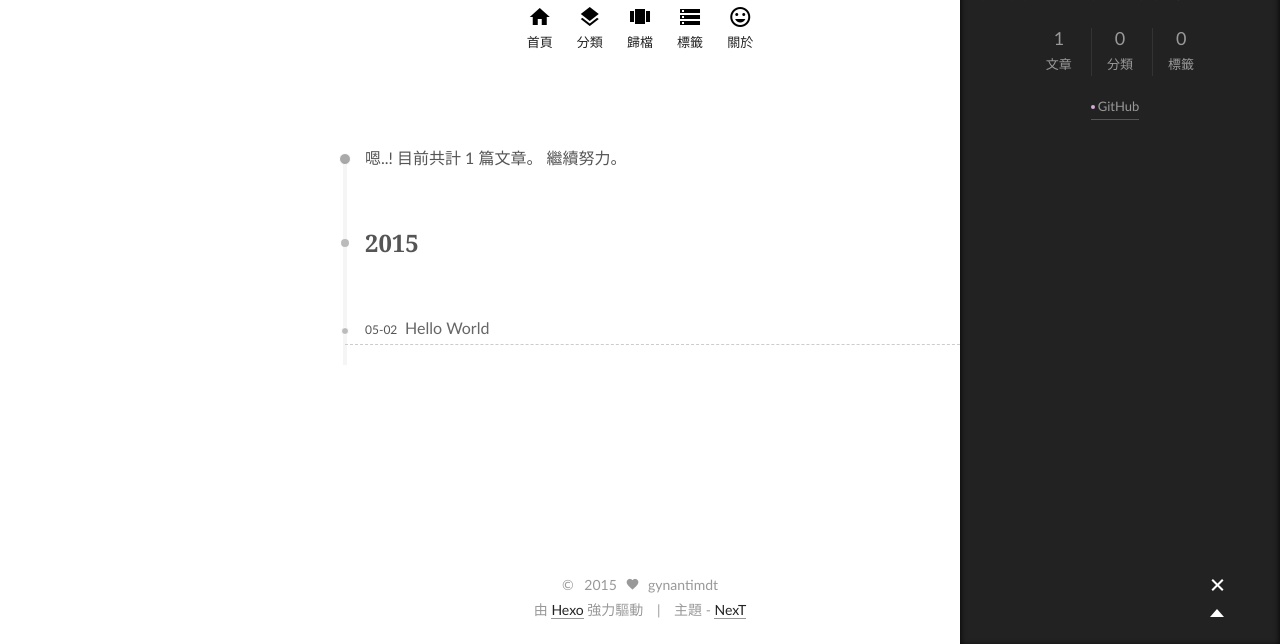
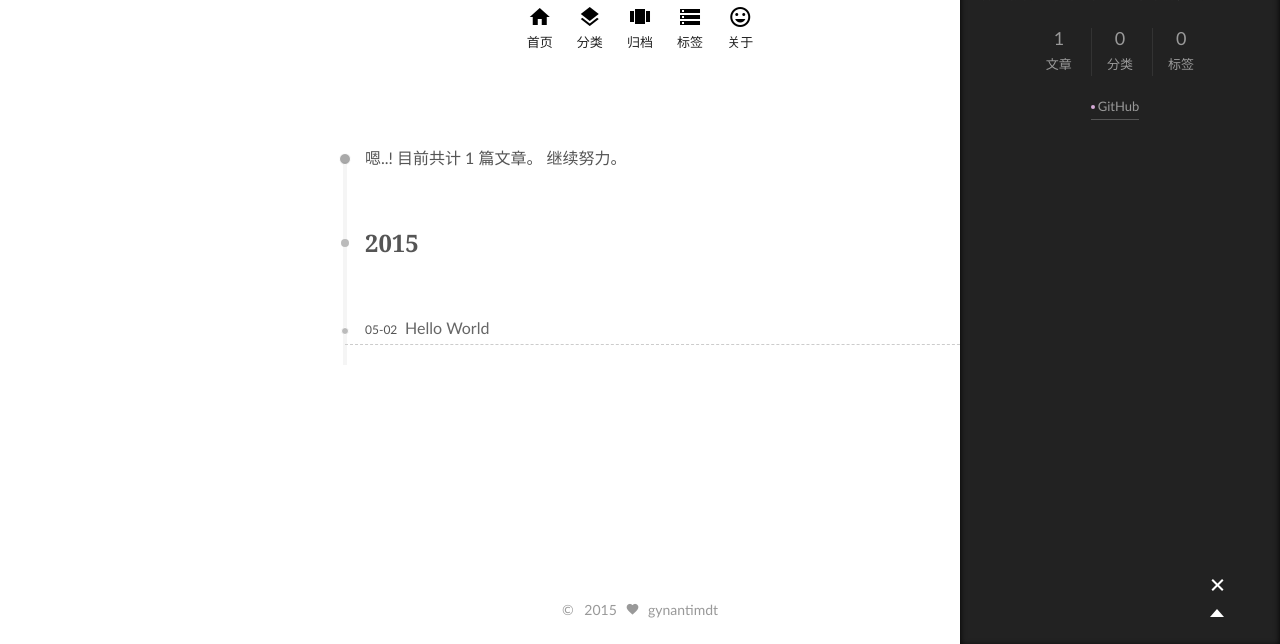
Before and after one commit to gnatinna/gnatinna.github.io, a plain HTML site: page archives/index.html in a window 1280 px wide. Both pictures are taken after a click on the element 1217 px from the left and 742 px from the top of the page. Shown: the part 156-800 px from the top of the page. Drawn offline with Linux system fonts and the light colour scheme.

Commit message:
Site updated: 2015-05-03 17:44:45

```diff
--- a/archives/index.html
+++ b/archives/index.html
@@ -31,7 +31,7 @@
 
 
 
-  <title> 歸檔 // GynantimDt's Blog </title>
+  <title> 归档 // GynantimDt's Blog </title>
 </head>
 
 <body>
@@ -59,7 +59,7 @@
       <li class="menu-item menu-item-home">
         <a href="/">
           <i class="menu-item-icon icon-home"></i> <br />
-          首頁
+          首页
         </a>
       </li>
 
@@ -67,7 +67,7 @@
       <li class="menu-item menu-item-categories">
         <a href="/categories">
           <i class="menu-item-icon icon-categories"></i> <br />
-          分類
+          分类
         </a>
       </li>
 
@@ -75,7 +75,7 @@
       <li class="menu-item menu-item-archives">
         <a href="/archives">
           <i class="menu-item-icon icon-archives"></i> <br />
-          歸檔
+          归档
         </a>
       </li>
 
@@ -83,7 +83,7 @@
       <li class="menu-item menu-item-tags">
         <a href="/tags">
           <i class="menu-item-icon icon-tags"></i> <br />
-          標籤
+          标签
         </a>
       </li>
 
@@ -91,7 +91,7 @@
       <li class="menu-item menu-item-about">
         <a href="/about">
           <i class="menu-item-icon icon-about"></i> <br />
-          關於
+          关于
         </a>
       </li>
 
@@ -114,7 +114,7 @@
 
 
 
-      嗯..! 目前共計 1 篇文章。 繼續努力。
+      嗯..! 目前共计 1 篇文章。 继续努力。
     </span>
 
 
@@ -195,14 +195,14 @@
           <div class="site-state-item site-state-categories">
             <a href="/categories">
               <span class="site-state-item-count">0</span>
-              <span class="site-state-item-name">分類</span>
+              <span class="site-state-item-name">分类</span>
               </a>
           </div>
 
           <div class="site-state-item site-state-tags">
             <a href="/tags">
               <span class="site-state-item-count">0</span>
-              <span class="site-state-item-name">標籤</span>
+              <span class="site-state-item-name">标签</span>
               </a>
           </div>
 
@@ -245,8 +245,8 @@
   <span class="author">gynantimdt</span>
 </div>
 
-<div class="powered-by">
-  由 <a class="theme-link" href="http://hexo.io">Hexo</a> 強力驅動
+<!--<div class="powered-by">
+  由 <a class="theme-link" href="http://hexo.io">Hexo</a> 強力驱动
 </div>
 
 <div class="theme-info">
@@ -254,7 +254,7 @@
   <a class="theme-link" href="https://github.com/iissnan/hexo-theme-next">
     NexT
   </a>
-</div>
+</div>-->
 
 
 
```
Also changed, not shown: 2015/05/02/hello-world/index.html (+13 -13 lines), archives/2015/05/index.html (+12 -12 lines), archives/2015/index.html (+12 -12 lines), index.html (+11 -11 lines).
